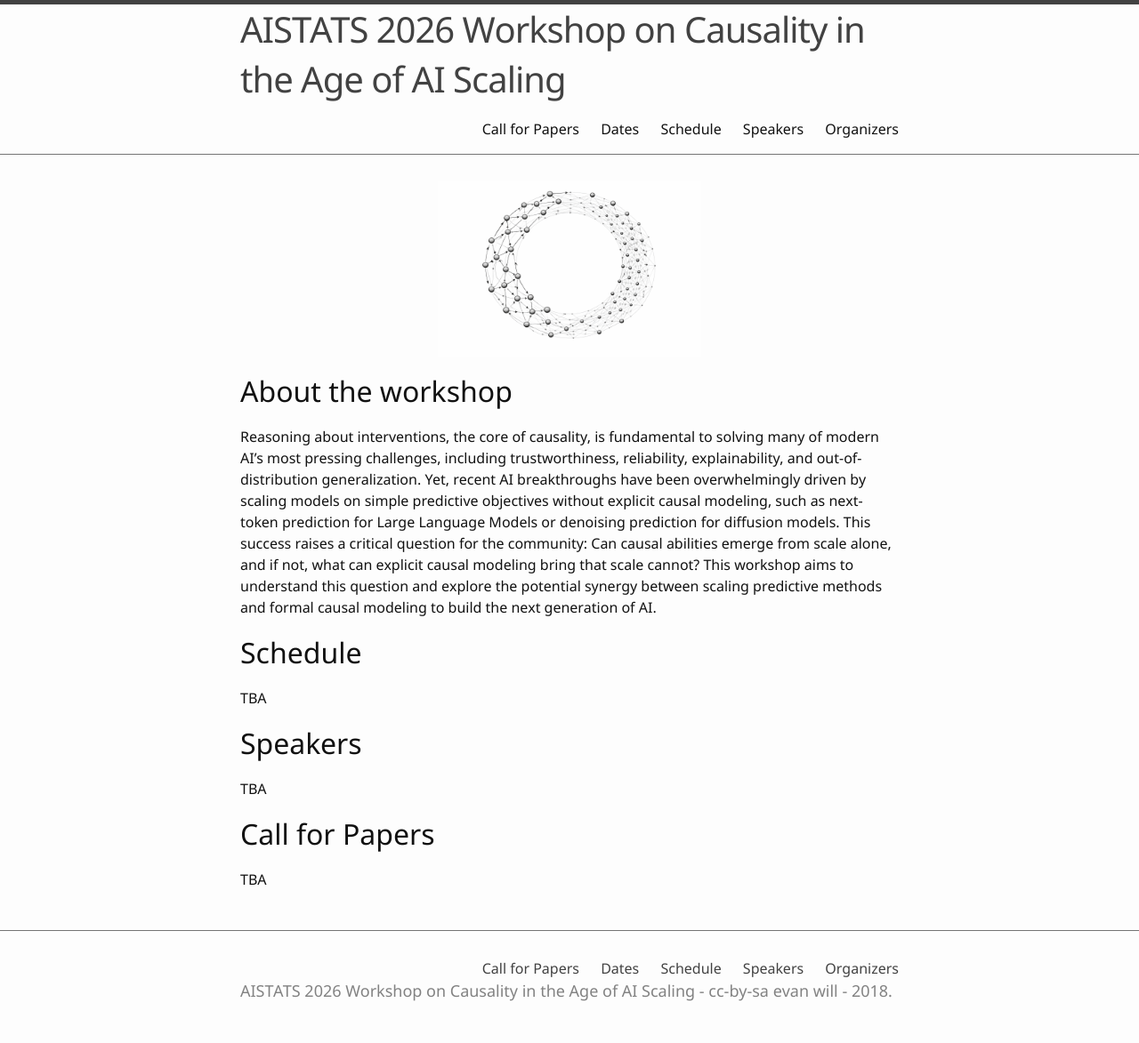
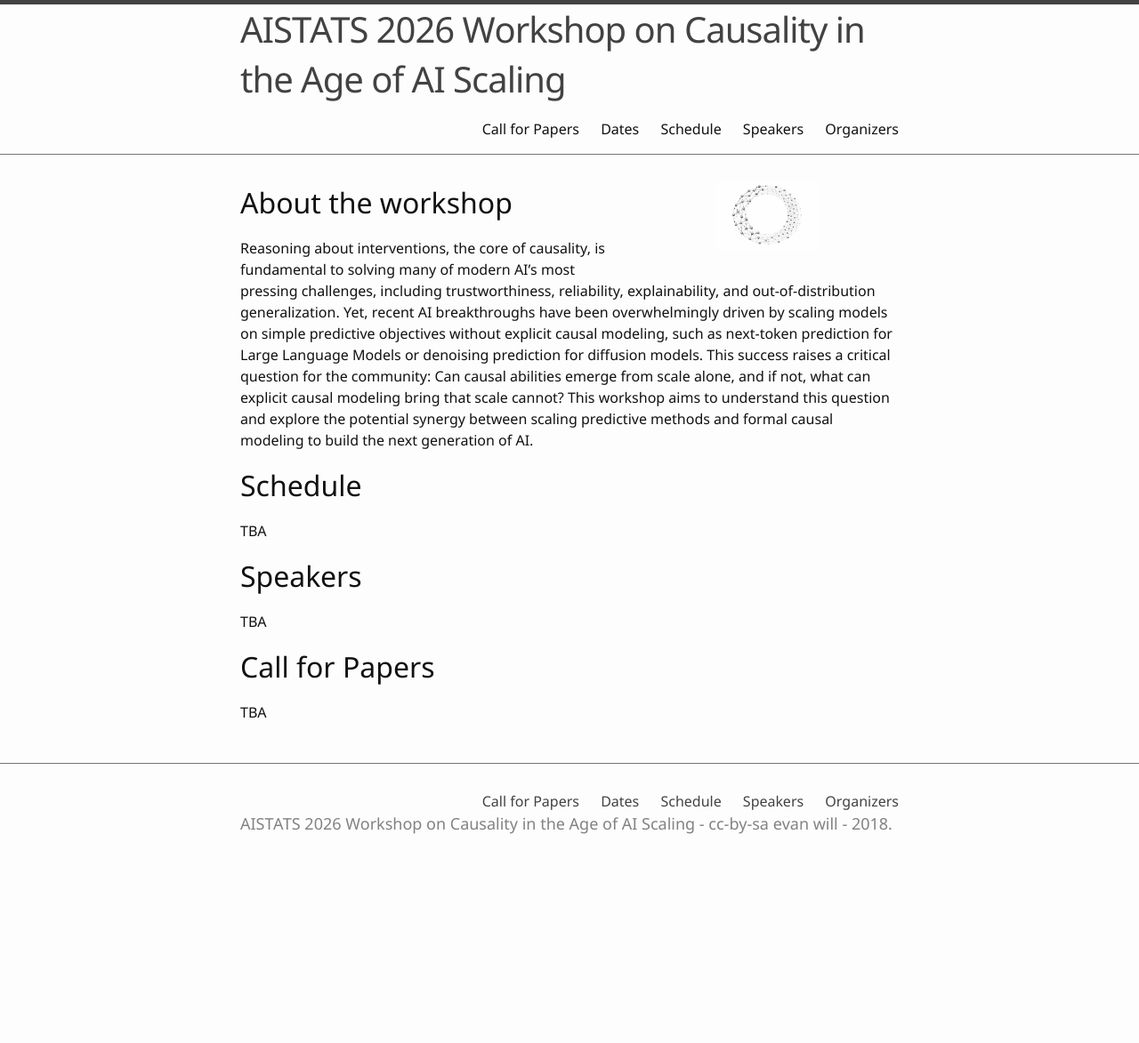
Before and after one commit to causcale/causcale.github.io, a Jekyll site: the page built from index.md, in a window 1280 px wide. Shown: the whole page at 89% size. Built offline with Jekyll 4.4.1, drawn with Linux system fonts in a browser that asks for light colours; after the commit the page ends 985 px from its top, so only the background shows below that.

Commit message:
Update main.scss

```diff
--- a/css/main.scss
+++ b/css/main.scss
@@ -60,3 +60,15 @@
   "layout",
   "custom"
 ;
+
+.float-right-figure {
+  float: right;
+  margin: 0 0 1rem 1.25rem; /* left margin creates the gap from text */
+  max-width: 40%;
+}
+
+.float-right-figure img {
+  display: block;
+  width: 100%;
+  height: auto;
+}
```
